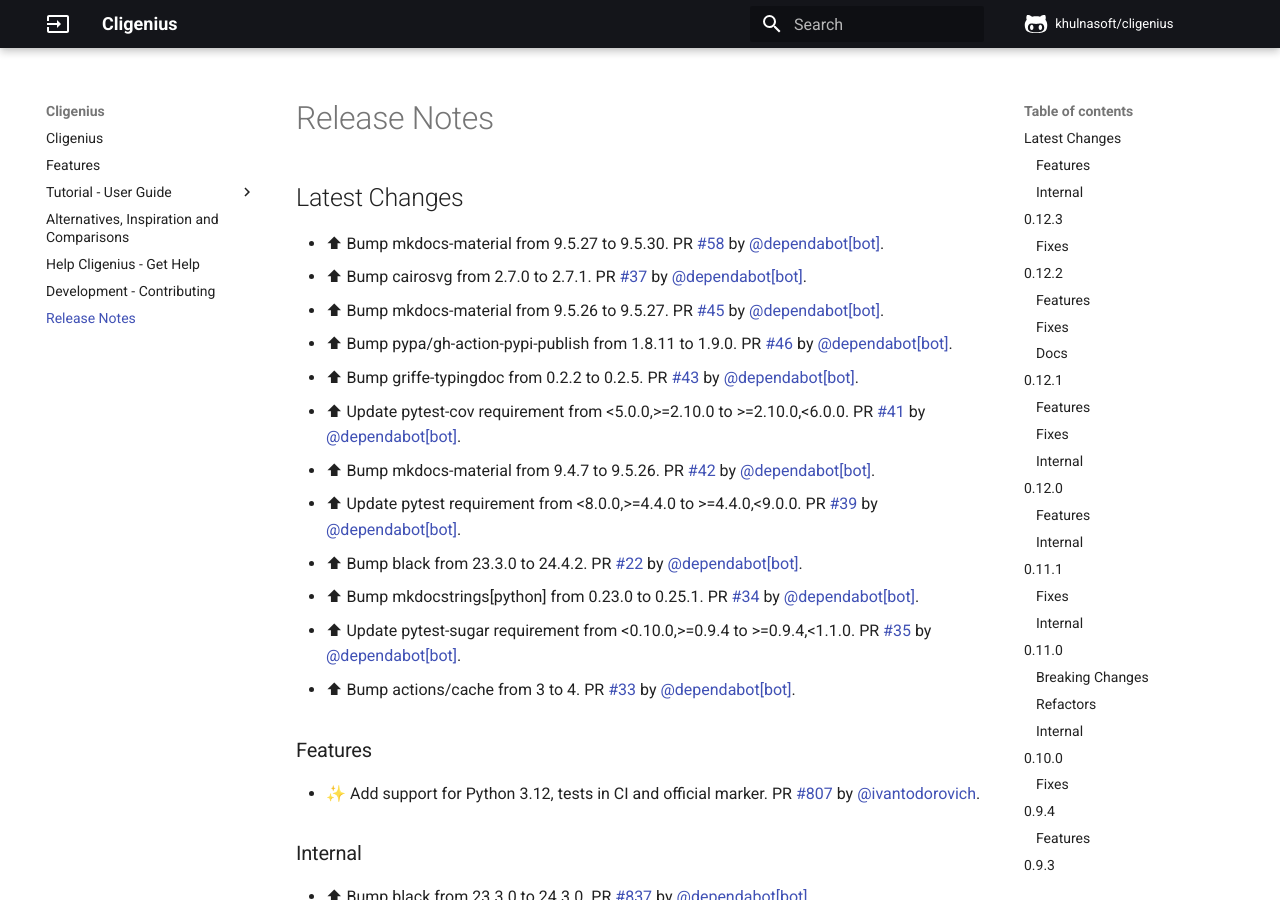
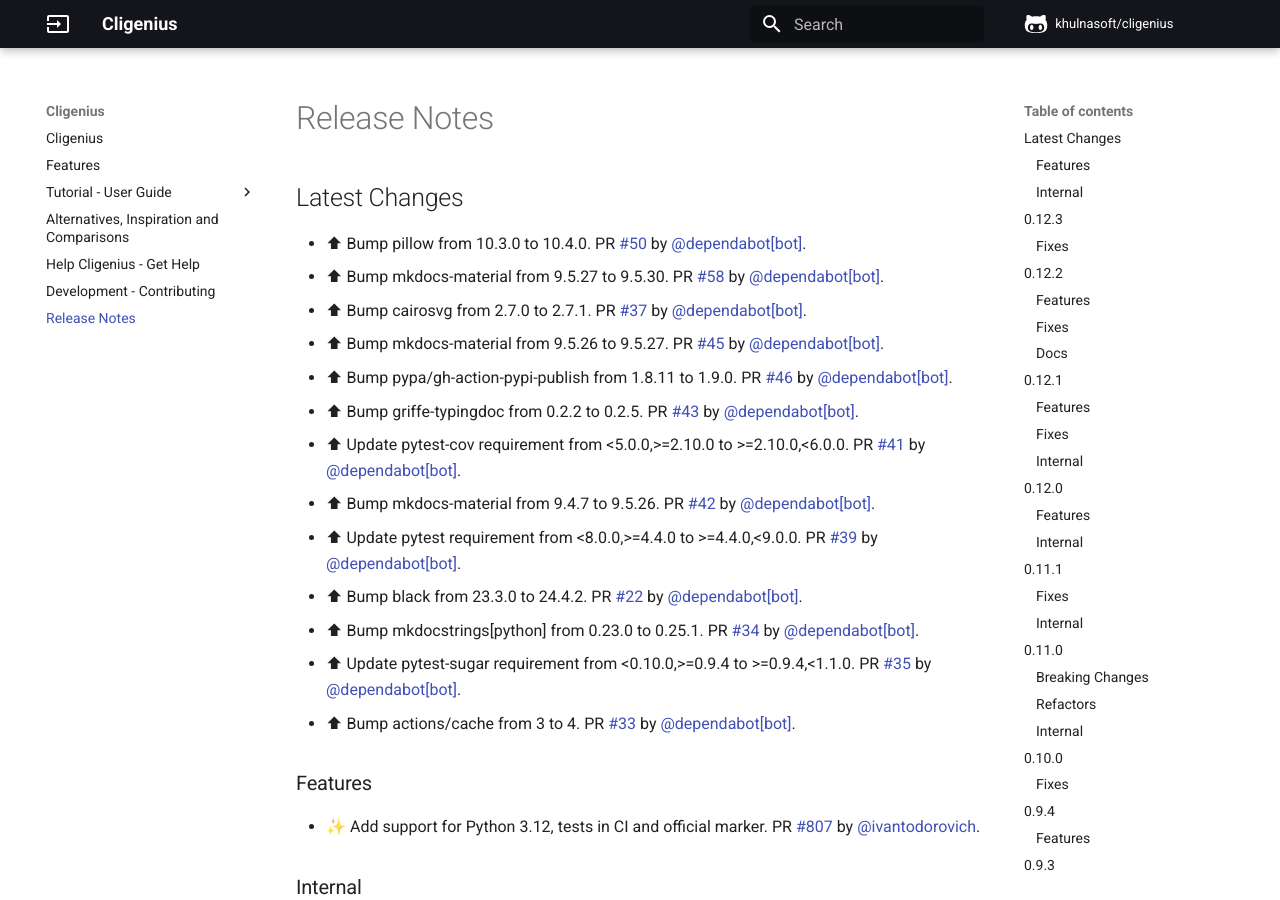
Before and after one commit to readyapi/cligenius, an MkDocs documentation site: the page built from docs/release-notes.md, in a window 1280 px wide and 900 px high. Built offline with MkDocs 1.6.1 and Material for MkDocs 9.7.7, drawn with Linux system fonts in a browser that asks for light colours; comment, search, counter and statistics services are not loaded.

Commit message:
📝 Update release notes

```diff
--- a/docs/release-notes.md
+++ b/docs/release-notes.md
@@ -1,5 +1,6 @@
 ## Latest Changes
 
+* ⬆ Bump pillow from 10.3.0 to 10.4.0. PR [#50](https://github.com/khulnasoft/cligenius/pull/50) by [@dependabot[bot]](https://github.com/apps/dependabot).
 * ⬆ Bump mkdocs-material from 9.5.27 to 9.5.30. PR [#58](https://github.com/khulnasoft/cligenius/pull/58) by [@dependabot[bot]](https://github.com/apps/dependabot).
 * ⬆ Bump cairosvg from 2.7.0 to 2.7.1. PR [#37](https://github.com/khulnasoft/cligenius/pull/37) by [@dependabot[bot]](https://github.com/apps/dependabot).
 * ⬆ Bump mkdocs-material from 9.5.26 to 9.5.27. PR [#45](https://github.com/khulnasoft/cligenius/pull/45) by [@dependabot[bot]](https://github.com/apps/dependabot).
```
